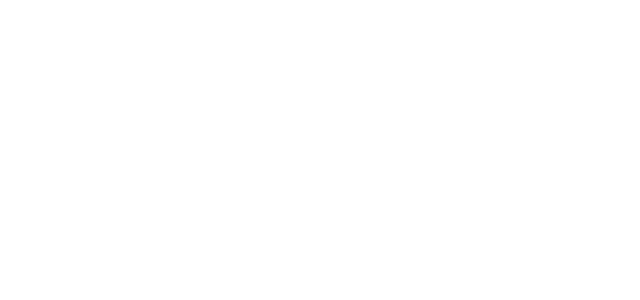
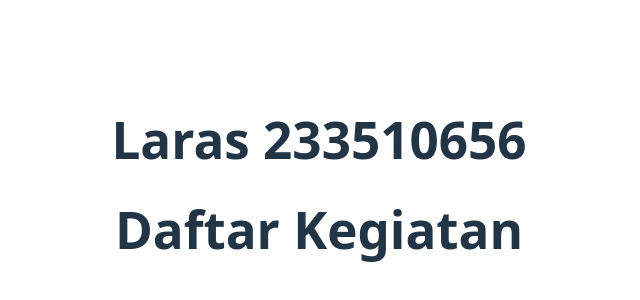
Before and after one commit to projeck-web/32-PBK-Uts-233510656, a Vue app: page / in a window 1280 px wide. Shown: the part 216-516 px from the top of the page, without its empty margins (321-961 px from the left). Built offline with nearby package versions, Linux system fonts and the light colour scheme.

Commit message:
Menambahkan Keterangan Didalam Website

```diff
--- a/src/App.vue
+++ b/src/App.vue
@@ -12,7 +12,13 @@
 </script>
 
 <template>
+  <div class="paragraf">
+    <h1>Laras 233510656</h1>
+  </div>
 
+  <div class="app-container">
+    <h1 class="title">Daftar Kegiatan</h1>
+  </div>
 </template>
 
 <style>
```
